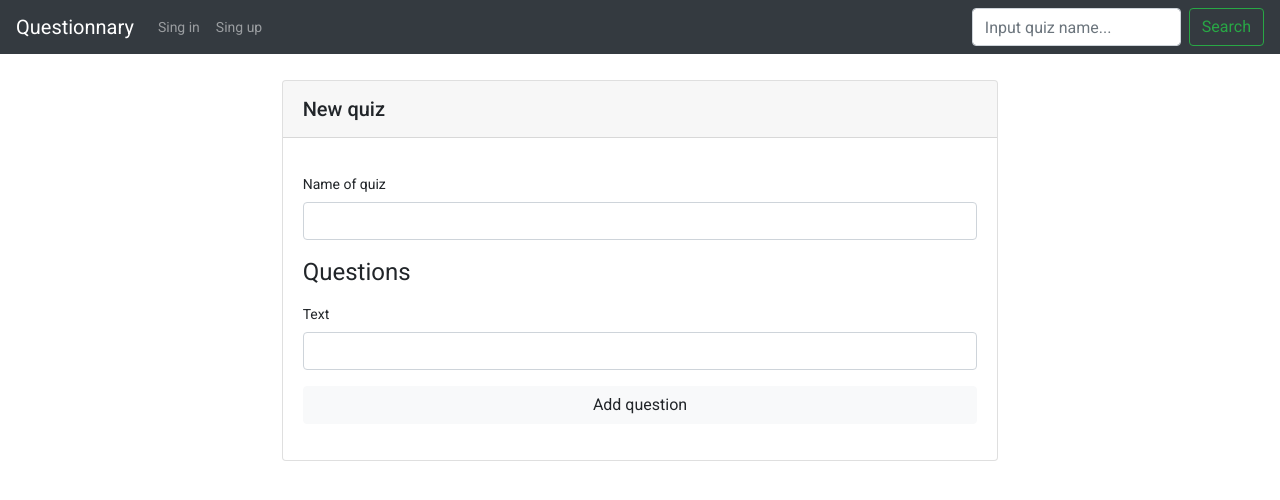
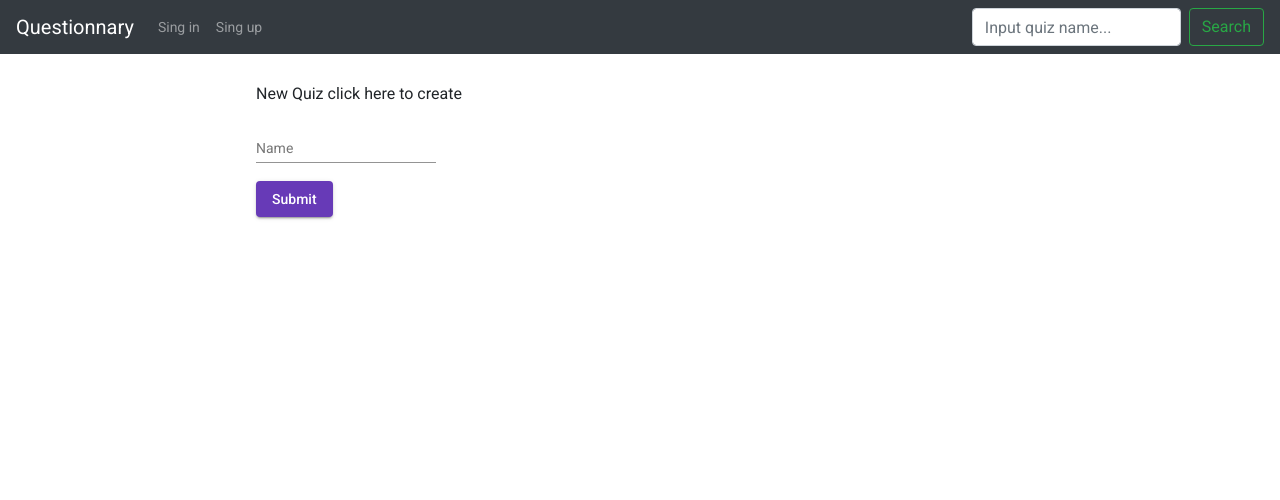
Before and after one commit to Capitoska/Questionnary, an Angular app in the folder frontend/: page /new-quiz in a window 1280 px wide. Shown: the top 500 px of the page. Built offline with nearby package versions, Linux system fonts and the light colour scheme.

Commit message:
Revert "Try to create quiz-save component..."
This reverts commit 6a46af03674670669766f9b16132ec28bb333c77.

```diff
--- a/frontend/src/app/components/quiz-save/quiz-save.component.html
+++ b/frontend/src/app/components/quiz-save/quiz-save.component.html
@@ -1,28 +1,22 @@
-<div class="container col-7">
-    <div class="card">
-        <h2 class="card-header">New quiz</h2>
-        <div class="card-body">
-            <form name="form" (ngSubmit)="f.form.valid && onSubmit()" #f="ngForm" novalidate>
-                <div class="form-group">
-                    <label for="quizName">Name of quiz</label>
-                    <input type="text" class="form-control" name="quizName" [(ngModel)]="quiz.name" required #quizName="ngModel" />
-                    <div class="alert alert-danger" role="alert" *ngIf="f.submitted && quizName.invalid">
-                        Name is required!
-                    </div>
-                </div>
-                <h1 class="card-title">Questions</h1>
-                <div>
-                    <div class="form-group">
-                        <label for="question">Text</label>
-                        <input type="question" class="form-control" name="quiestion" [(ngModel)]="question.text" />
-                    </div>
-                </div>
-                <div class="form-group">
-                    <button class="btn btn-light btn-block">
-                        Add question
-                    </button>
-                </div>
-            </form>
+<div [hidden]="submitted" style="width: 500px; margin-left: 20%;">
+    <h3>New Quiz click here to create</h3>
+    <form (ngSubmit)="onSubmit()">
+        <div>
+            <mat-form-field class="example-full-width">
+                <mat-label>Name</mat-label>
+                <input matInput placeholder="Some quiz..." [(ngModel)]="quiz.name" [ngModelOptions]="{standalone: true}">
+            </mat-form-field>
         </div>
-    </div>
+
+        <!--    <div class="form-group">-->
+        <!--      <label for="author">Author</label>-->
+        <!--      <input matInput type="text" class="form-control" id="author" required [(ngModel)]="quiz.author.username" name="author">-->
+        <!--    </div>-->
+
+        <button mat-raised-button type="submit" color="primary">Submit</button>
+    </form>
 </div>
+
+<div [hidden]="!submitted">
+    <h4>You submitted successfully!</h4>
+</div>
--- a/frontend/src/app/components/quiz-save/quiz-save.component.ts
+++ b/frontend/src/app/components/quiz-save/quiz-save.component.ts
@@ -2,7 +2,6 @@ import {Component, OnInit} from '@angular/core';
 import {Router} from '@angular/router';
 import {QuizService} from 'src/app/services/quiz.service';
 import {IQuiz} from 'src/app/interfaces/IQuiz';
-import { IQuestion } from 'src/app/interfaces/IQuestion';
 
 @Component({
   selector: 'app-quiz-save',
@@ -16,18 +15,14 @@ export class QuizSaveComponent implements OnInit {
     id: 0,
     isOpen: false,
     name: '',
-    questions: Array<IQuestion>()
+    questions: null
   };
-
-  question: IQuestion;
-
   submitted = false;
 
   constructor(private quizService: QuizService, private router: Router) {
   }
 
   ngOnInit() {
-    this.setQuestionisUndefined();
   }
 
   save() {
@@ -45,14 +40,4 @@ export class QuizSaveComponent implements OnInit {
   gotoList() {
     this.router.navigate(['']);
   }
-
-  setQuestionisUndefined(): void {
-    this.question = {
-      id: undefined,
-      text: undefined,
-      answerType: undefined,
-      possibleAnswer: undefined,
-      rightAnswer: undefined,
-    };
-  }
 }
--- a/frontend/src/app/interfaces/IQuestion.ts
+++ b/frontend/src/app/interfaces/IQuestion.ts
@@ -2,7 +2,7 @@ import {IAnswerOption} from './IAnswerOption';
 import {IAnswerType} from './IAnswerType';
 
 export interface IQuestion {
-  id?: number;
+  id: number;
   text: string;
   answerType: IAnswerType;
   rightAnswer: Array<IAnswerOption>;
```
Also changed, not shown: 1 other file (tests, documents, lock files or other folders).
